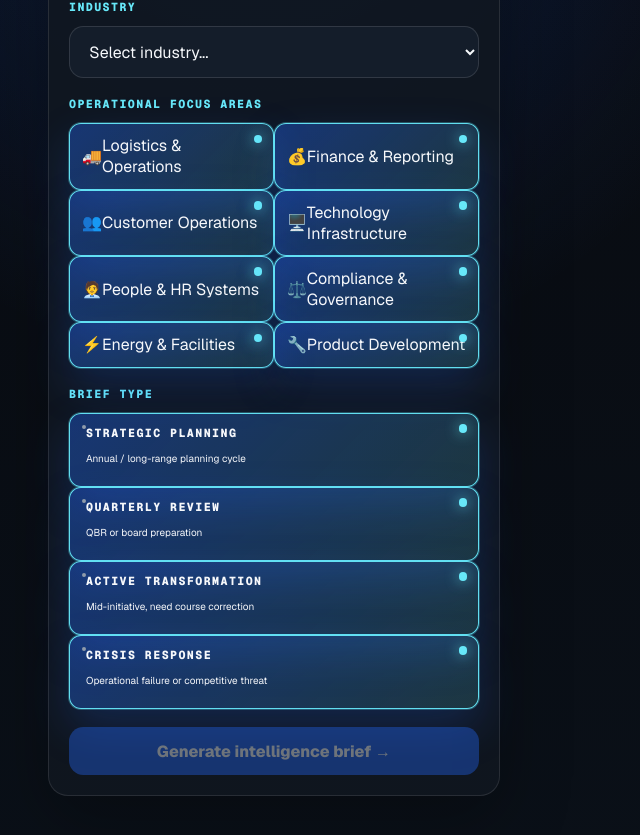
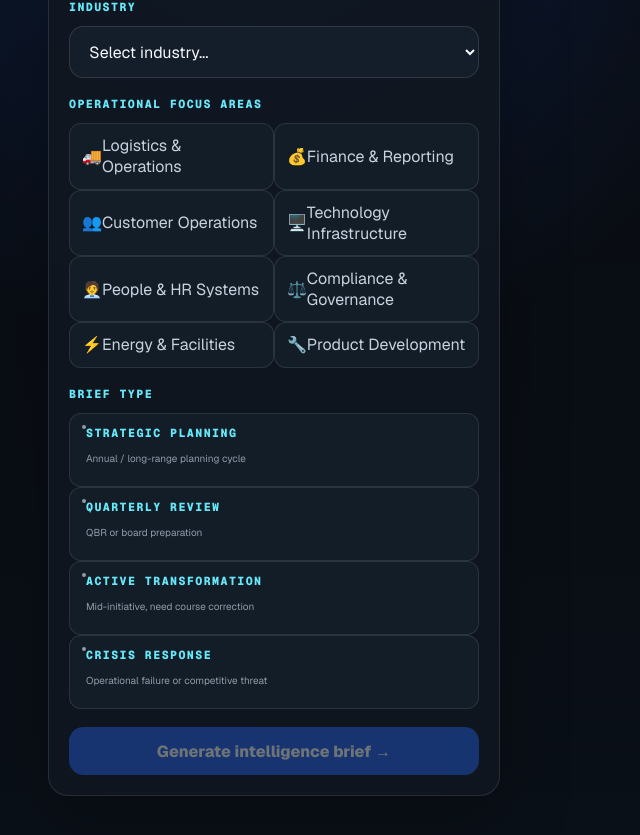
Before and after one commit to jayblast-spec/opsintel, a Next.js app: page / in a window 1280 px wide. Shown: the part 1160-1995 px from the top of the page, without its empty margins (0-640 px from the left). Built offline with nearby package versions, Linux system fonts and the light colour scheme.

Commit message:
fix: limit OpsIntel selected control styling to active cards

```diff
--- a/app/globals.css
+++ b/app/globals.css
@@ -438,8 +438,7 @@ button, textarea, select { font: inherit; }
 }
 
 .ops-brief-builder button.border-accent,
-.ops-brief-builder button.bg-accent-soft,
-.ops-brief-builder button[class*="border-accent"] {
+.ops-brief-builder button.bg-accent-soft {
   border-color: rgba(103,232,249,0.95) !important;
   background: linear-gradient(135deg, rgba(37,99,235,0.42), rgba(103,232,249,0.16)) !important;
   color: #f6f8fb !important;
@@ -447,8 +446,7 @@ button, textarea, select { font: inherit; }
 }
 
 .ops-brief-builder button.border-accent::after,
-.ops-brief-builder button.bg-accent-soft::after,
-.ops-brief-builder button[class*="border-accent"]::after {
+.ops-brief-builder button.bg-accent-soft::after::after {
   content: "";
   position: absolute;
   top: 0.65rem;
@@ -461,11 +459,9 @@ button, textarea, select { font: inherit; }
 }
 
 .ops-brief-builder button.border-accent span,
-.ops-brief-builder button.bg-accent-soft span,
-.ops-brief-builder button[class*="border-accent"] span,
+.ops-brief-builder button.bg-accent-soft span span,
 .ops-brief-builder button.border-accent p,
-.ops-brief-builder button.bg-accent-soft p,
-.ops-brief-builder button[class*="border-accent"] p {
+.ops-brief-builder button.bg-accent-soft p p {
   color: #f6f8fb !important;
 }
 
```
